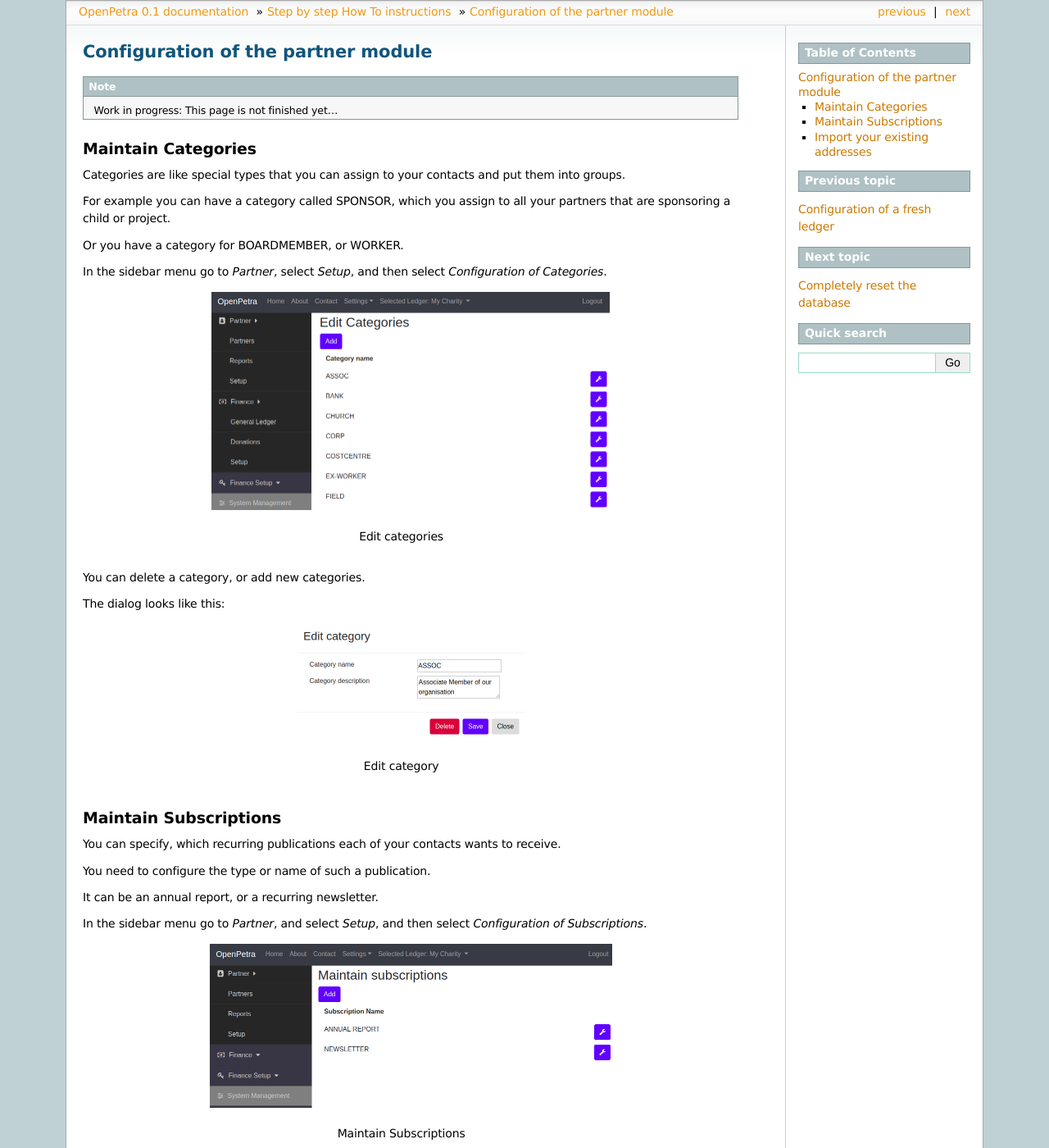
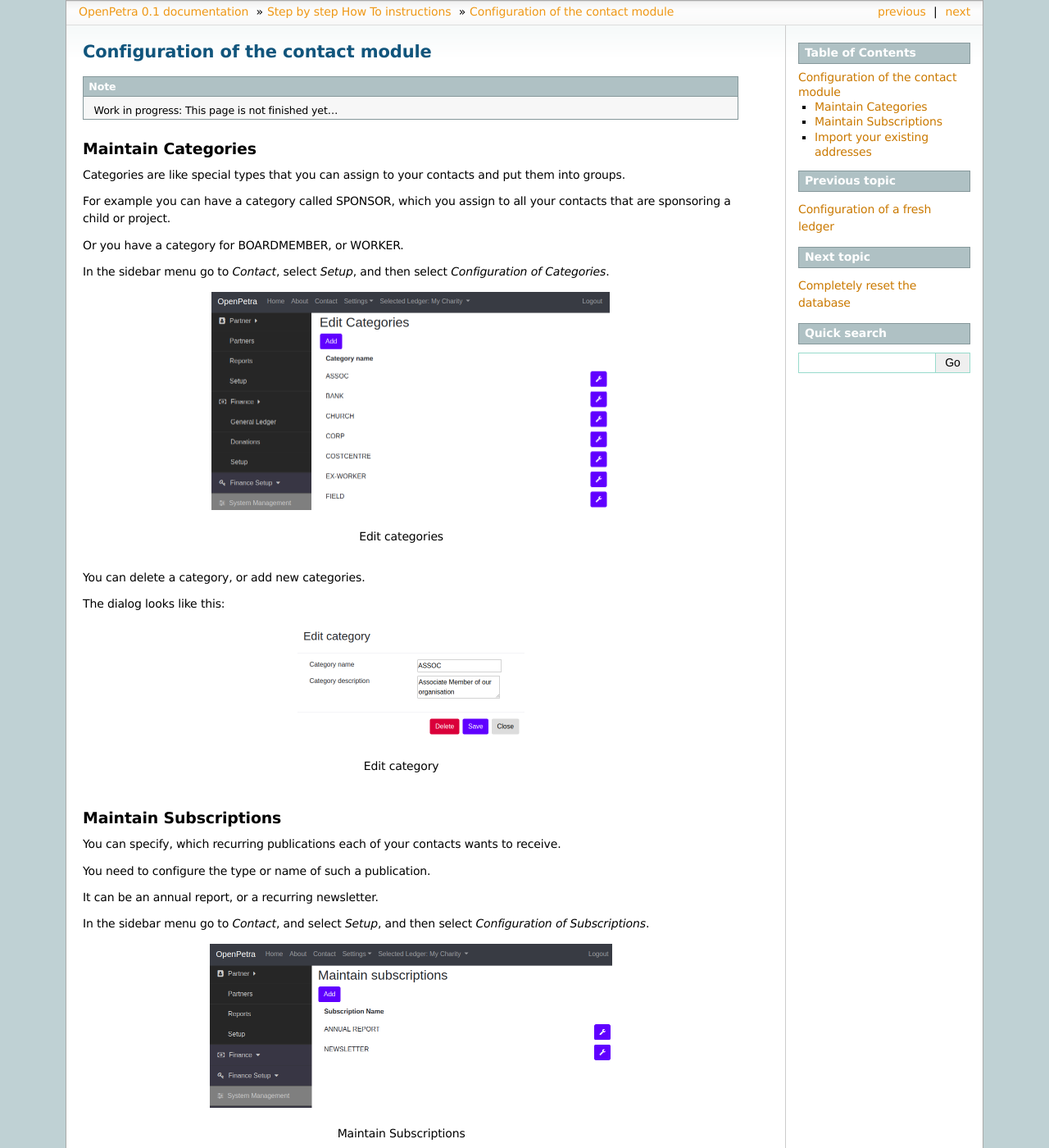
Before and after one commit to openpetra/openpetra-docs, a Sphinx documentation site: the page built from source/howtos/initial-contact-setup.rst, in a window 1280 px wide and 1400 px high. Shown: the whole window at 82% size. Built offline with Sphinx 7.4.7, drawn with Linux system fonts in a browser that asks for light colours; some of the changed text lies outside the part shown.

Commit message:
rename partner to contacts

```diff
--- a/source/howtos/index.rst
+++ b/source/howtos/index.rst
@@ -13,6 +13,6 @@ Step by step How To instructions
 
     initial-instance-setup
     initial-finance-setup
-    initial-partner-setup
+    initial-contact-setup
     reset-database
     finance-donations
--- a/source/howtos/initial-partner-setup.rst
+++ b/source/howtos/initial-contact-setup.rst
@@ -1,5 +1,5 @@
 ===================================
-Configuration of the partner module
+Configuration of the contact module
 ===================================
 
 .. NOTE::
@@ -11,11 +11,11 @@ Maintain Categories
 
 Categories are like special types that you can assign to your contacts and put them into groups.
 
-For example you can have a category called SPONSOR, which you assign to all your partners that are sponsoring a child or project.
+For example you can have a category called SPONSOR, which you assign to all your contacts that are sponsoring a child or project.
 
 Or you have a category for BOARDMEMBER, or WORKER.
 
-In the sidebar menu go to *Partner*, select *Setup*, and then select *Configuration of Categories*.
+In the sidebar menu go to *Contact*, select *Setup*, and then select *Configuration of Categories*.
 
 .. _figure-category_list:
 
@@ -44,7 +44,7 @@ You need to configure the type or name of such a publication.
 
 It can be an annual report, or a recurring newsletter.
 
-In the sidebar menu go to *Partner*, and select *Setup*, and then select *Configuration of Subscriptions*.
+In the sidebar menu go to *Contact*, and select *Setup*, and then select *Configuration of Subscriptions*.
 
 .. _figure-publication_list:
 
@@ -81,10 +81,10 @@ The order of the columns can be random, but the caption of the column is importa
 
 You have to save the file in the file format CSV. We currently only support the semicolon (;) as separator.
 
-Now go in the side bar menu and click on *Partner*, then select *Partner*, and select *Import partners*.
+Now go in the side bar menu and click on *Contact*, then select *Contact*, and select *Import contacts*.
 
-Then click the button with the label *Import partners from CSV file*.
+Then click the button with the label *Import contacts from CSV file*.
 
 You will get a dialog where you have to select the file that you just saved.
 
-After a successful import you can see the list of your partners at *Partner* / *Partner* / *Maintain Partners*.
+After a successful import you can see the list of your contacts at *Contact* / *Contact* / *Maintain Contacts*.
```
